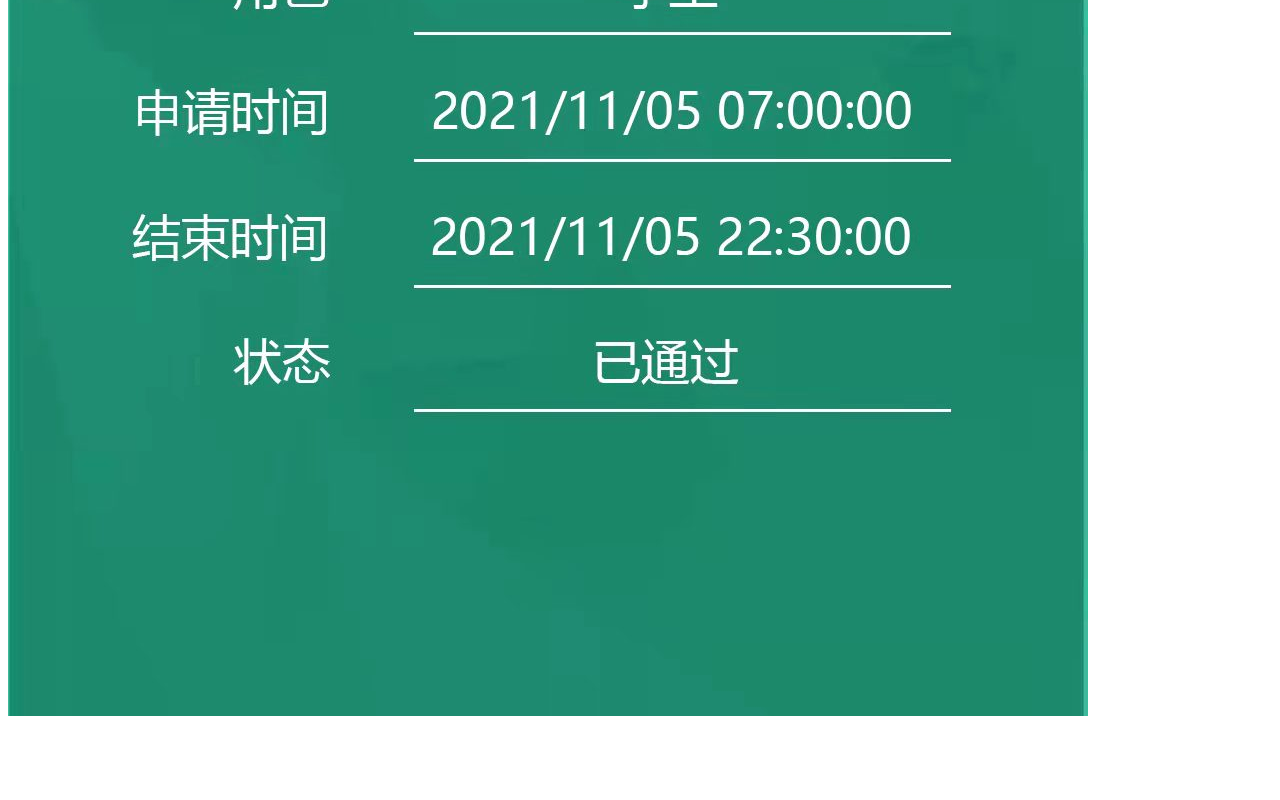
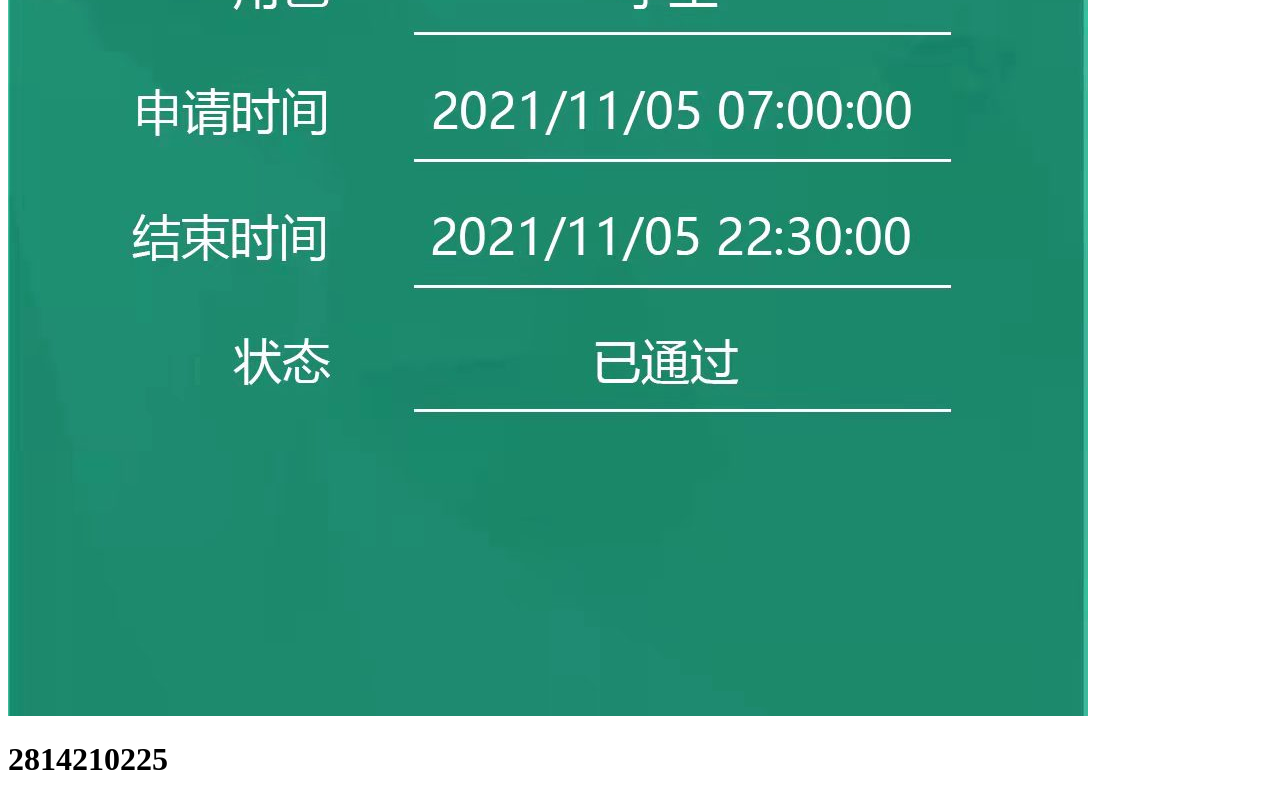
Before and after one commit to 2814210225/2814210225.github.io, a plain HTML site: page index.html in a window 1280 px wide. Shown: the part 1477-2277 px from the top of the page. Before the commit the page ends 2205 px from the top, so only its background shows below. Drawn offline with Linux system fonts and the light colour scheme.

Commit message:
Update index.html

```diff
--- a/index.html
+++ b/index.html
@@ -6,6 +6,7 @@
 </head>
 <body>
 <img src="./image/1.jpg">
+<h1>2814210225<h1>
 
 </body>
 </html>
```
